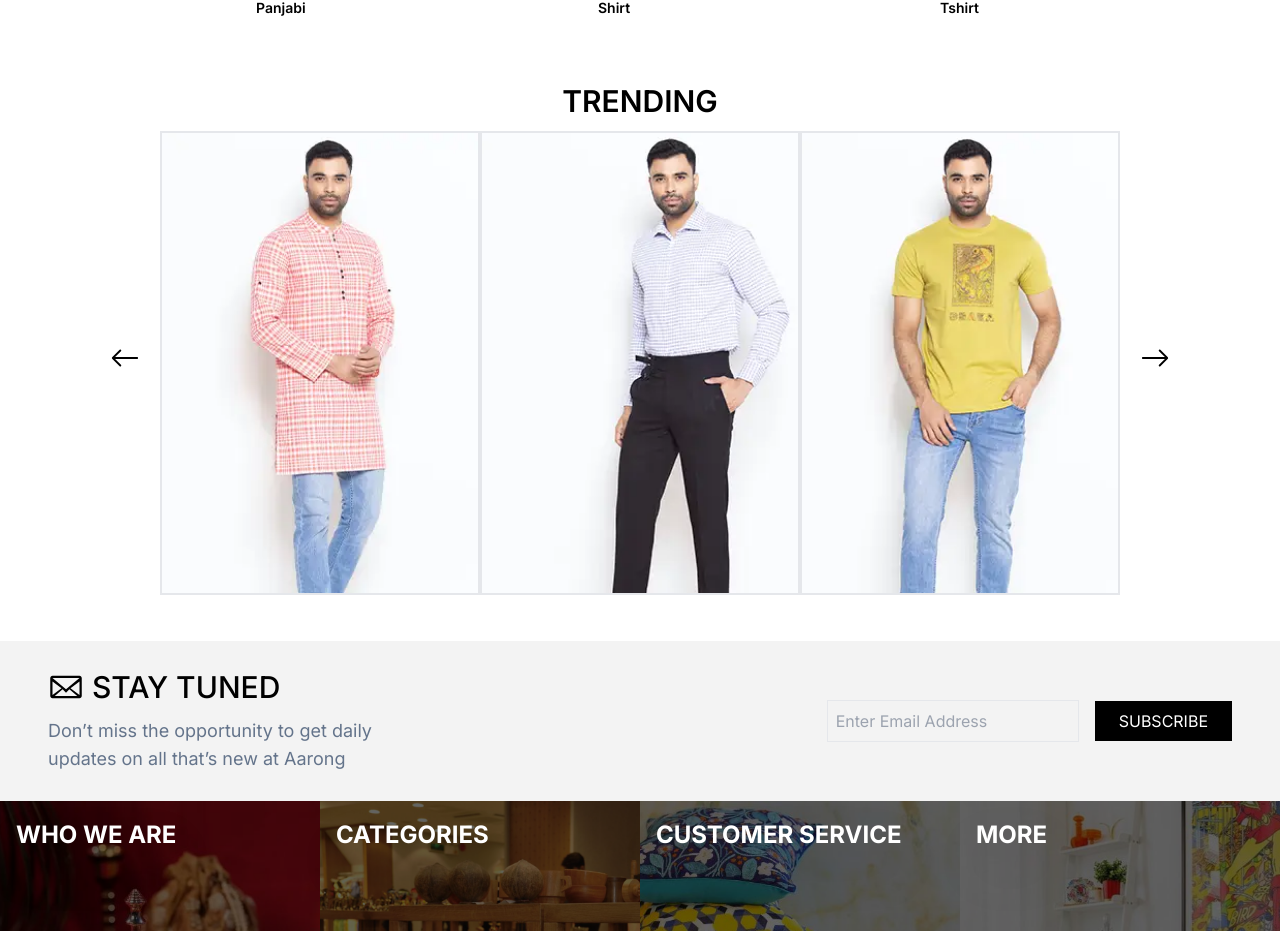
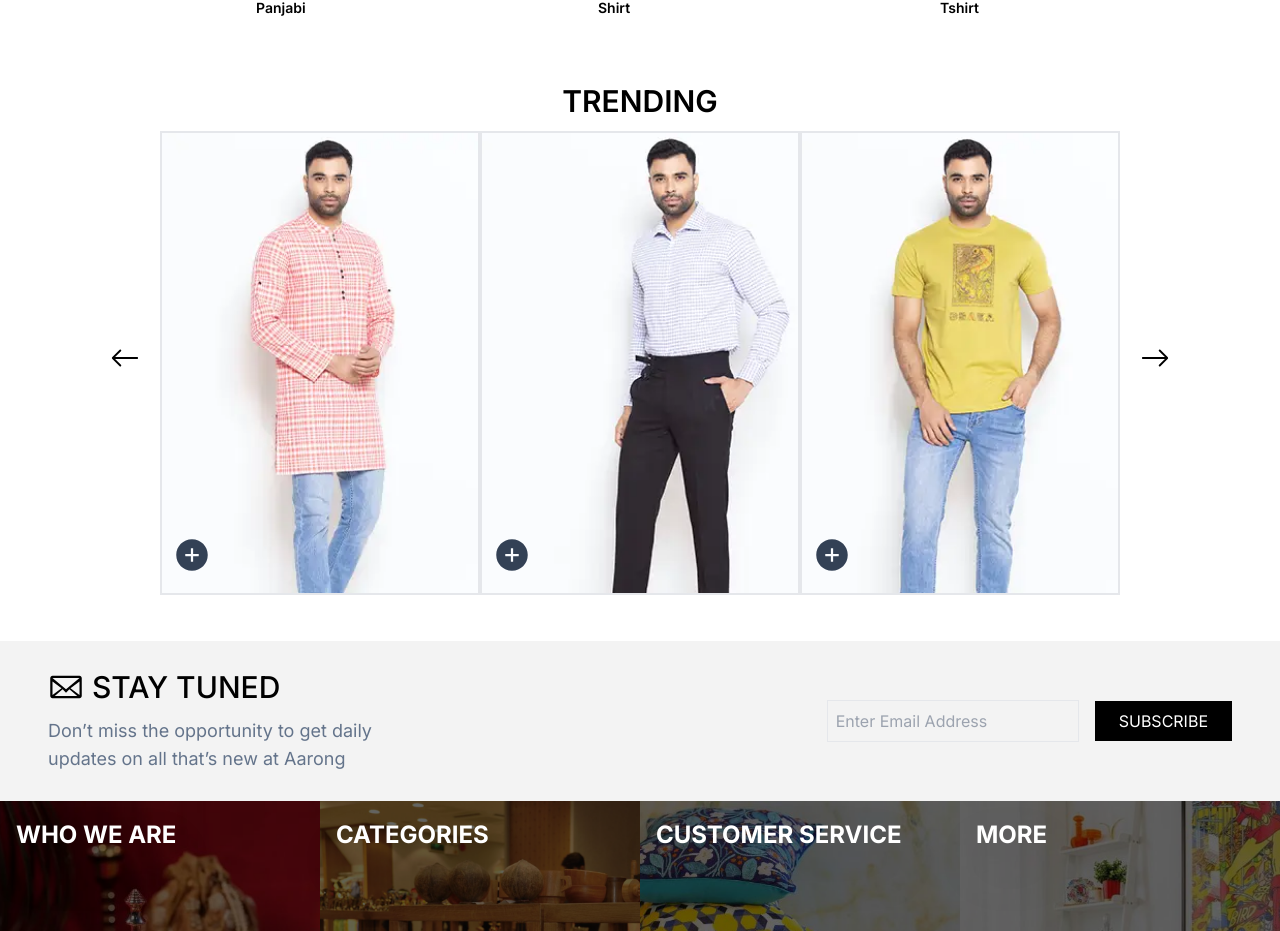
Before and after one commit to sazidhayatkhan/color_cloths, a Next.js app: page /men in a window 1280 px wide. Shown: the part 1298-2229 px from the top of the page. Built offline with nearby package versions, Linux system fonts and the light colour scheme.

Commit message:
feature added

```diff
--- a/src/components/Trending.tsx
+++ b/src/components/Trending.tsx
@@ -1,10 +1,19 @@
 "use client"
-import React from 'react'
+import React,{useState} from 'react'
 import Image from 'next/image'
 import Link from 'next/link'
 import { BsArrowLeft, BsArrowRight } from 'react-icons/bs'
+import {AiFillPlusCircle} from 'react-icons/ai'
+import {GrClose} from 'react-icons/gr'
 import Slider from 'react-slick'
 const Trending = (props:any) => {
+  const [openDiv, setOpenDiv] = useState(new Array(props?.data.length).fill(false));
+
+  const toggleDiv = (index: number) => {
+    const updatedOpenDiv = [...openDiv];
+    updatedOpenDiv[index] = !updatedOpenDiv[index];
+    setOpenDiv(updatedOpenDiv);
+  };
   return (
     <div>
         <div className='flex justify-center items-center'>
@@ -15,8 +24,8 @@ const Trending = (props:any) => {
                         {
                             props?.data.map((item:any,i:any)=>(
                                 <div key={i} className='ms-[64px] md:ms-0'>
-                                    <Link href={''}>
-                                        <div className='me-3 md:me-0 border-2'>
+                                    <>
+                                        <div className='me-3 md:me-0 border-2 relative'>
                                             <Image
                                             src={item?.image || "/images/dummyImage.png"}
                                             alt=""
@@ -24,8 +33,16 @@ const Trending = (props:any) => {
                                             height={1000}
                                             className="w-full h-[320px] md:h-[460px] object-cover object-top"
                                             />
+                                            <button onClick={()=>toggleDiv(i)} className='absolute bottom-[20px] left-[12px] text-4xl text-slate-700'><AiFillPlusCircle/></button>
+                                            <div className={`transition-transform transform scale-y-0 ${openDiv[i] ? 'scale-y-100' : ''} origin-bottom duration-300 ease-in-out`}>
+                                              <div className='bg-white drop-shadow-xl w-[90%] md:w-[85%] h-[100px] absolute bottom-[20px] left-[12px] rounded-bl-2xl p-3'>
+                                                <p className='text-black font-bold text-lg'>{item?.title}</p>
+                                                <p className='text-black mb-2'>{item?.price || 'TBA'}</p>
+                                                <button onClick={() => toggleDiv(i)} className='text-black text-xl'><GrClose /></button>
+                                              </div>
+                                            </div>
                                         </div>
-                                    </Link>
+                                    </>
                                 </div>
                             ))
                         }
```
